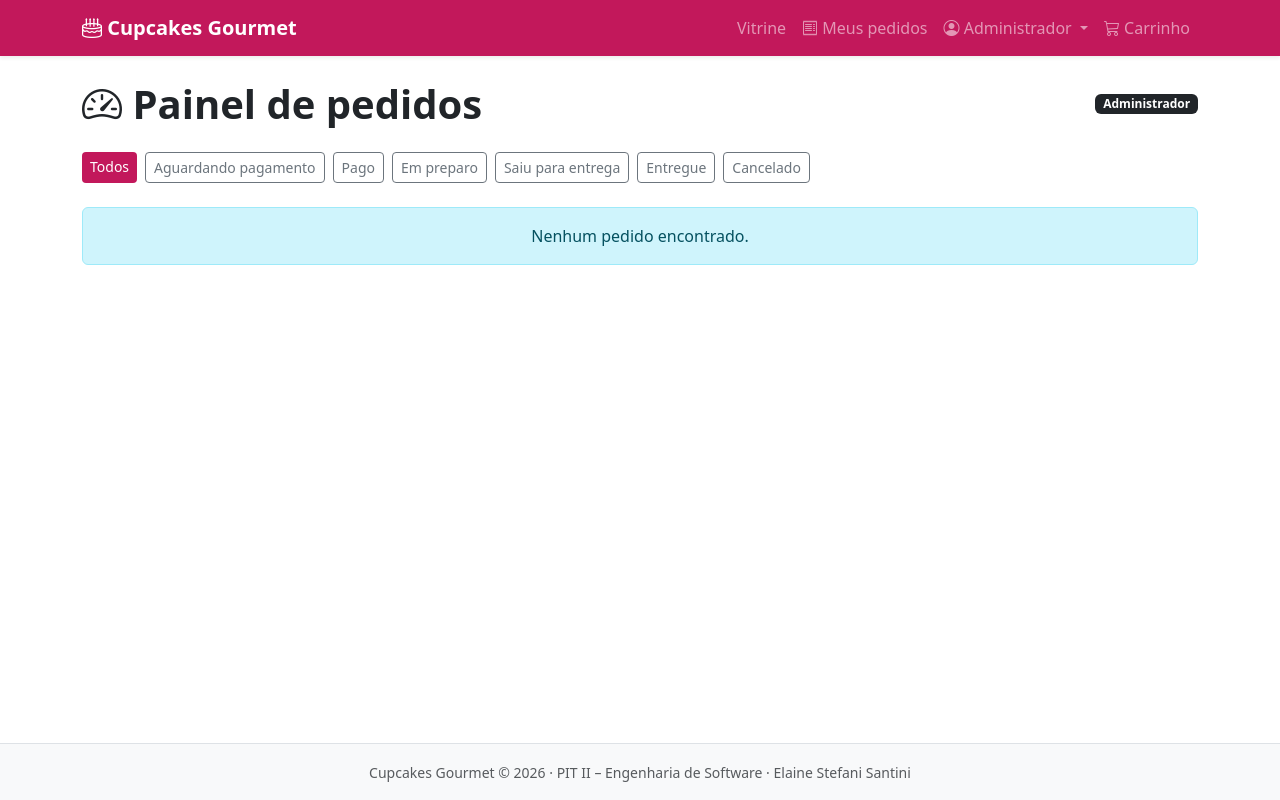
After one commit to NanneSantin/cupcakes-app, a Flask app: page /admin/pedidos in a window 1280 px wide. The commit adds this page. Run offline with Flask 3, Linux system fonts and the light colour scheme; a user stored in the database is signed in; data that the repository does not hold is empty.

Commit message:
Painel do administrador para gerenciar status dos pedidos

```diff
--- a/backend/app/__init__.py
+++ b/backend/app/__init__.py
@@ -47,13 +47,19 @@ def create_app(config_class=Config):
     from app.controllers.auth import auth_bp
     from app.controllers.carrinho import carrinho_bp
     from app.controllers.pedidos import pedidos_bp
+    from app.controllers.admin import admin_bp
 
     app.register_blueprint(vitrine_bp)
     app.register_blueprint(auth_bp)
     app.register_blueprint(carrinho_bp)
     app.register_blueprint(pedidos_bp)
+    app.register_blueprint(admin_bp)
 
     # Tratamento de erros: páginas amigáveis em vez da tela padrão do servidor
+    @app.errorhandler(403)
+    def acesso_negado(erro):
+        return render_template("errors/403.html"), 403
+
     @app.errorhandler(404)
     def pagina_nao_encontrada(erro):
         return render_template("errors/404.html"), 404
--- /dev/null
+++ b/backend/app/controllers/admin.py
@@ -0,0 +1,61 @@
+"""Controller do administrador (C do MVC): gerenciamento dos pedidos."""
+
+from functools import wraps
+from flask import Blueprint, render_template, request, redirect, url_for, flash, abort
+from flask_login import login_required, current_user
+from app.models import db, Pedido
+
+admin_bp = Blueprint("admin", __name__, url_prefix="/admin")
+
+
+def admin_obrigatorio(funcao):
+    """Só deixa passar usuários administradores (os demais recebem erro 403)."""
+
+    @wraps(funcao)
+    @login_required
+    def verificar(*args, **kwargs):
+        if not current_user.is_admin:
+            abort(403)
+        return funcao(*args, **kwargs)
+
+    return verificar
+
+
+@admin_bp.route("/pedidos")
+@admin_obrigatorio
+def pedidos():
+    status_filtro = request.args.get("status", "")
+    consulta = Pedido.query
+    if status_filtro in Pedido.STATUS:
+        consulta = consulta.filter_by(status=status_filtro)
+    lista = consulta.order_by(Pedido.data_pedido.desc()).all()
+    return render_template(
+        "admin/pedidos.html",
+        pedidos=lista,
+        status_lista=Pedido.STATUS,
+        status_filtro=status_filtro,
+    )
+
+
+@admin_bp.route("/pedidos/<int:pedido_id>/status", methods=["POST"])
+@admin_obrigatorio
+def alterar_status(pedido_id):
+    pedido = db.session.get(Pedido, pedido_id) or abort(404)
+    novo_status = request.form.get("status", "")
+
+    if novo_status not in Pedido.STATUS:
+        flash("Status inválido.", "danger")
+    elif novo_status != pedido.status:
+        # Ao cancelar, os produtos voltam para o estoque
+        if novo_status == "Cancelado":
+            for item in pedido.itens:
+                item.produto.estoque += item.quantidade
+        elif pedido.status == "Cancelado":
+            flash("Um pedido cancelado não pode ser reaberto.", "warning")
+            return redirect(request.referrer or url_for("admin.pedidos"))
+
+        pedido.status = novo_status
+        db.session.commit()
+        flash(f'Pedido #{pedido.id} atualizado para "{novo_status}".', "success")
+
+    return redirect(request.referrer or url_for("admin.pedidos"))
--- /dev/null
+++ b/frontend/templates/admin/pedidos.html
@@ -0,0 +1,77 @@
+{% extends "layouts/base.html" %}
+
+{% block title %}Painel de pedidos · Cupcakes Gourmet{% endblock %}
+
+{% block content %}
+<div class="d-flex flex-wrap justify-content-between align-items-center mb-4 gap-2">
+    <h1 class="fw-bold mb-0"><i class="bi bi-speedometer2"></i> Painel de pedidos</h1>
+    <span class="badge bg-dark">Administrador</span>
+</div>
+
+<!-- Filtro por status -->
+<div class="d-flex flex-wrap gap-2 mb-4">
+    <a href="{{ url_for('admin.pedidos') }}"
+        class="btn btn-sm {{ 'btn-cupcake' if not status_filtro else 'btn-outline-secondary' }}">Todos</a>
+    {% for s in status_lista %}
+    <a href="{{ url_for('admin.pedidos', status=s) }}"
+        class="btn btn-sm {{ 'btn-cupcake' if status_filtro == s else 'btn-outline-secondary' }}">{{ s }}</a>
+    {% endfor %}
+</div>
+
+{% if pedidos %}
+<div class="table-responsive card shadow-sm">
+    <table class="table table-hover align-middle mb-0">
+        <thead class="table-light">
+            <tr>
+                <th>Pedido</th>
+                <th>Cliente</th>
+                <th>Itens</th>
+                <th>Entrega</th>
+                <th class="text-end">Total</th>
+                <th style="min-width: 260px">Status</th>
+            </tr>
+        </thead>
+        <tbody>
+            {% for pedido in pedidos %}
+            <tr>
+                <td>
+                    <div class="fw-bold">#{{ pedido.id }}</div>
+                    <small class="text-muted">{{ pedido.data_pedido.strftime('%d/%m %H:%M') }}</small>
+                </td>
+                <td>
+                    {{ pedido.cliente.nome }}
+                    {% if pedido.cliente.telefone %}<div class="small text-muted">{{ pedido.cliente.telefone }}</div>{%
+                    endif %}
+                </td>
+                <td class="small">
+                    {% for item in pedido.itens %}{{ item.quantidade }}x {{ item.produto.nome }}{% if not loop.last
+                    %}<br>{% endif %}{% endfor %}
+                </td>
+                <td class="small">{{ pedido.endereco_entrega }}</td>
+                <td class="text-end fw-bold text-nowrap">R$ {{ "%.2f"|format(pedido.valor_total)|replace('.', ',') }}
+                </td>
+                <td>
+                    <form method="post" action="{{ url_for('admin.alterar_status', pedido_id=pedido.id) }}"
+                        class="d-flex gap-1">
+                        <select name="status" class="form-select form-select-sm"
+                            aria-label="Status do pedido #{{ pedido.id }}" {{ 'disabled' if pedido.status=='Cancelado'
+                            }}>
+                            {% for s in status_lista %}
+                            <option value="{{ s }}" {{ 'selected' if s==pedido.status }}>{{ s }}</option>
+                            {% endfor %}
+                        </select>
+                        <button type="submit" class="btn btn-sm btn-cupcake" title="Salvar status" {{ 'disabled' if
+                            pedido.status=='Cancelado' }}>
+                            <i class="bi bi-check-lg"></i>
+                        </button>
+                    </form>
+                </td>
+            </tr>
+            {% endfor %}
+        </tbody>
+    </table>
+</div>
+{% else %}
+<div class="alert alert-info text-center">Nenhum pedido encontrado.</div>
+{% endif %}
+{% endblock %}
--- a/frontend/templates/layouts/base.html
+++ b/frontend/templates/layouts/base.html
@@ -40,6 +40,13 @@
               <i class="bi bi-person-circle"></i> {{ current_user.nome.split()[0] }}
             </a>
             <ul class="dropdown-menu dropdown-menu-end">
+              {% if current_user.is_admin %}
+              <li><a class="dropdown-item" href="{{ url_for('admin.pedidos') }}"><i class="bi bi-speedometer2"></i>
+                  Painel de pedidos</a></li>
+              <li>
+                <hr class="dropdown-divider">
+              </li>
+              {% endif %}
               <li><a class="dropdown-item" href="{{ url_for('auth.logout') }}"><i class="bi bi-box-arrow-right"></i>
                   Sair</a></li>
             </ul>
```
Also changed, not shown: backend/tests/test_admin.py (added, +93 -0 lines), frontend/templates/errors/403.html (added, +12 -0 lines).
